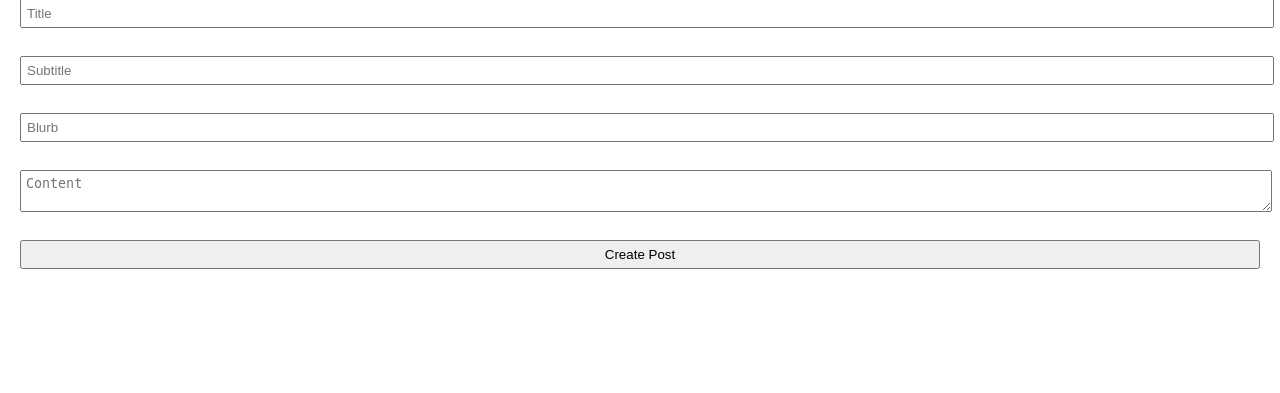
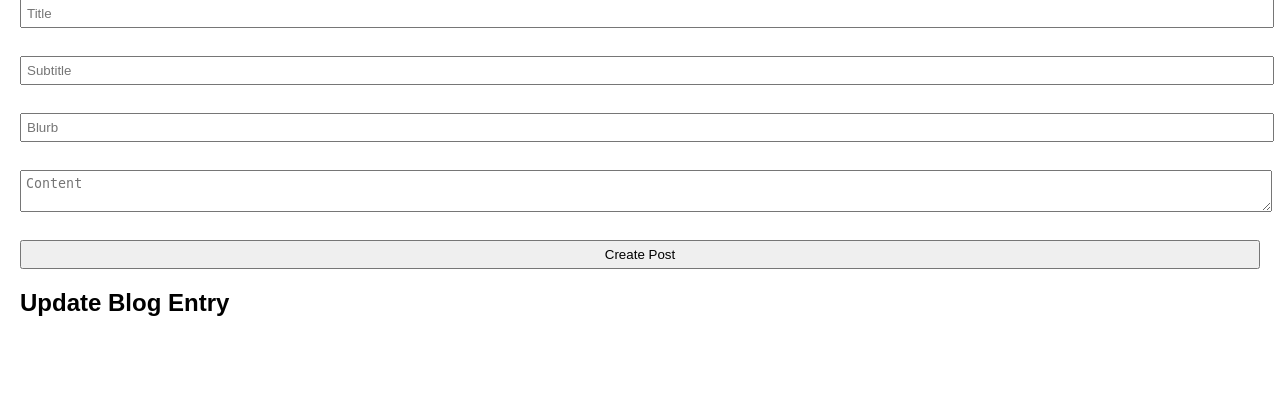
Before and after one commit to AeroArty/SDDE330_BlogProject, a Flask app: template myblogapp/templates/index.html in a window 1280 px wide. Shown: the part 129-522 px from the top of the page. Run offline with Flask 3, Linux system fonts and the light colour scheme; the template is opened without the code that fills it, so the values that code supplies are empty.

Commit message:
Add updates to front end forms js and html for update and delete

```diff
--- a/myblogapp/app.py
+++ b/myblogapp/app.py
@@ -1,4 +1,4 @@
-from flask import Flask, request, jsonify
+from flask import Flask, request, jsonify, render_template
 import sqlite3
 from datetime import datetime
 
@@ -76,7 +76,7 @@ def delete_author(user_id):
         else:
             return jsonify(error="Author not found"), 404
 
-@app.route('/blogentries', methods=['POST'])
+@app.route('/api/blogentries/', methods=['POST'])
 def create_blog_entry():
     data = request.get_json()
     user_id = data.get('user_id')
@@ -98,7 +98,7 @@ def create_blog_entry():
         post_id = cursor.lastrowid
         return jsonify(post_id=post_id, user_id=user_id, title=title, subtitle=subtitle, blurb=blurb, content=content, is_published=is_published, time_created=time_created), 201
 
-@app.route('/blogentries/<int:post_id>', methods=['GET'])
+@app.route('/api/blogentries/<int:post_id>', methods=['GET'])
 def get_blog_entry(post_id):
     with sqlite3.connect(db_name) as conn:
         cursor = conn.cursor()
@@ -109,7 +109,7 @@ def get_blog_entry(post_id):
         else:
             return jsonify(error="Blog entry not found"), 404
 
-@app.route('/blogentries/all', methods=['GET'])
+@app.route('/api/blogentries/all', methods=['GET'])
 def get_blog_entries():
     with sqlite3.connect(db_name) as conn:
         cursor = conn.cursor()
@@ -137,7 +137,7 @@ def get_blog_entries():
         # Return the data as a JSON response
         return jsonify(blog_entries)
 
-@app.route('/blogentries/<int:post_id>', methods=['PUT'])
+@app.route('/api/blogentries/<int:post_id>', methods=['PUT'])
 def update_blog_entry(post_id):
     data = request.get_json()
     title = data.get('title')
@@ -159,7 +159,7 @@ def update_blog_entry(post_id):
         else:
             return jsonify(error="Blog entry not found"), 404
 
-@app.route('/blogentries/<int:post_id>', methods=['DELETE'])
+@app.route('/api/blogentries/<int:post_id>', methods=['DELETE'])
 def delete_blog_entry(post_id):
     with sqlite3.connect(db_name) as conn:
         cursor = conn.cursor()
--- a/myblogapp/static/js/scripts.js
+++ b/myblogapp/static/js/scripts.js
@@ -1,8 +1,10 @@
 document.addEventListener('DOMContentLoaded', function () {
     const blogEntriesDiv = document.getElementById('blog-entries');
     const blogForm = document.getElementById('blog-form');
+    const updateForm = document.getElementById('update-form');
+    const cancelUpdateButton = document.getElementById('cancel-update');
 
-    // Fetch all blog entries
+    // Fetch and display all blog entries
     function fetchBlogEntries() {
         fetch('/api/blogentries')
             .then(response => response.json())
@@ -17,6 +19,7 @@ document.addEventListener('DOMContentLoaded', function () {
                         <p>${entry.blurb}</p>
                         <p>${entry.content}</p>
                         <p><strong>Published:</strong> ${entry.is_published}</p>
+                        <button onclick="editBlogEntry(${entry.post_id})">Edit</button>
                         <button onclick="deleteBlogEntry(${entry.post_id})">Delete</button>
                     `;
                     blogEntriesDiv.appendChild(entryDiv);
@@ -53,6 +56,59 @@ document.addEventListener('DOMContentLoaded', function () {
         .catch(error => console.error('Error:', error));
     });
 
+    // Edit an existing blog entry
+    window.editBlogEntry = function (postId) {
+        fetch(`/api/blogentries/${postId}`)
+            .then(response => response.json())
+            .then(data => {
+                document.getElementById('update-post-id').value = data.post_id;
+                document.getElementById('update-title').value = data.title;
+                document.getElementById('update-subtitle').value = data.subtitle;
+                document.getElementById('update-blurb').value = data.blurb;
+                document.getElementById('update-content').value = data.content;
+                updateForm.style.display = 'block';
+                blogForm.style.display = 'none';
+            })
+            .catch(error => console.error('Error:', error));
+    };
+
+    // Update the blog entry
+    updateForm.addEventListener('submit', function (event) {
+        event.preventDefault();
+
+        const updatedEntry = {
+            title: document.getElementById('update-title').value,
+            subtitle: document.getElementById('update-subtitle').value,
+            blurb: document.getElementById('update-blurb').value,
+            content: document.getElementById('update-content').value,
+            is_published: true
+        };
+
+        const postId = document.getElementById('update-post-id').value;
+
+        fetch(`/api/blogentries/${postId}`, {
+            method: 'PUT',
+            headers: {
+                'Content-Type': 'application/json'
+            },
+            body: JSON.stringify(updatedEntry)
+        })
+        .then(response => response.json())
+        .then(data => {
+            console.log('Updated:', data);
+            fetchBlogEntries(); // Refresh the list after updating
+            updateForm.style.display = 'none';
+            blogForm.style.display = 'block';
+        })
+        .catch(error => console.error('Error:', error));
+    });
+
+    // Cancel update
+    cancelUpdateButton.addEventListener('click', function () {
+        updateForm.style.display = 'none';
+        blogForm.style.display = 'block';
+    });
+
     // Delete a blog entry
     window.deleteBlogEntry = function (postId) {
         fetch(`/api/blogentries/${postId}`, {
--- a/myblogapp/templates/index.html
+++ b/myblogapp/templates/index.html
@@ -20,6 +20,17 @@
         <input type="submit" value="Create Post">
     </form>
 
+    <h2>Update Blog Entry</h2>
+    <form id="update-form" style="display:none;">
+        <input type="hidden" id="update-post-id">
+        <input type="text" id="update-title" placeholder="Title" required><br>
+        <input type="text" id="update-subtitle" placeholder="Subtitle"><br>
+        <input type="text" id="update-blurb" placeholder="Blurb" required><br>
+        <textarea id="update-content" placeholder="Content" required></textarea><br>
+        <input type="submit" value="Update Post">
+        <button type="button" id="cancel-update">Cancel</button>
+    </form>
+
     <script src="{{ url_for('static', filename='js/scripts.js') }}"></script>
 </body>
 </html>
```
